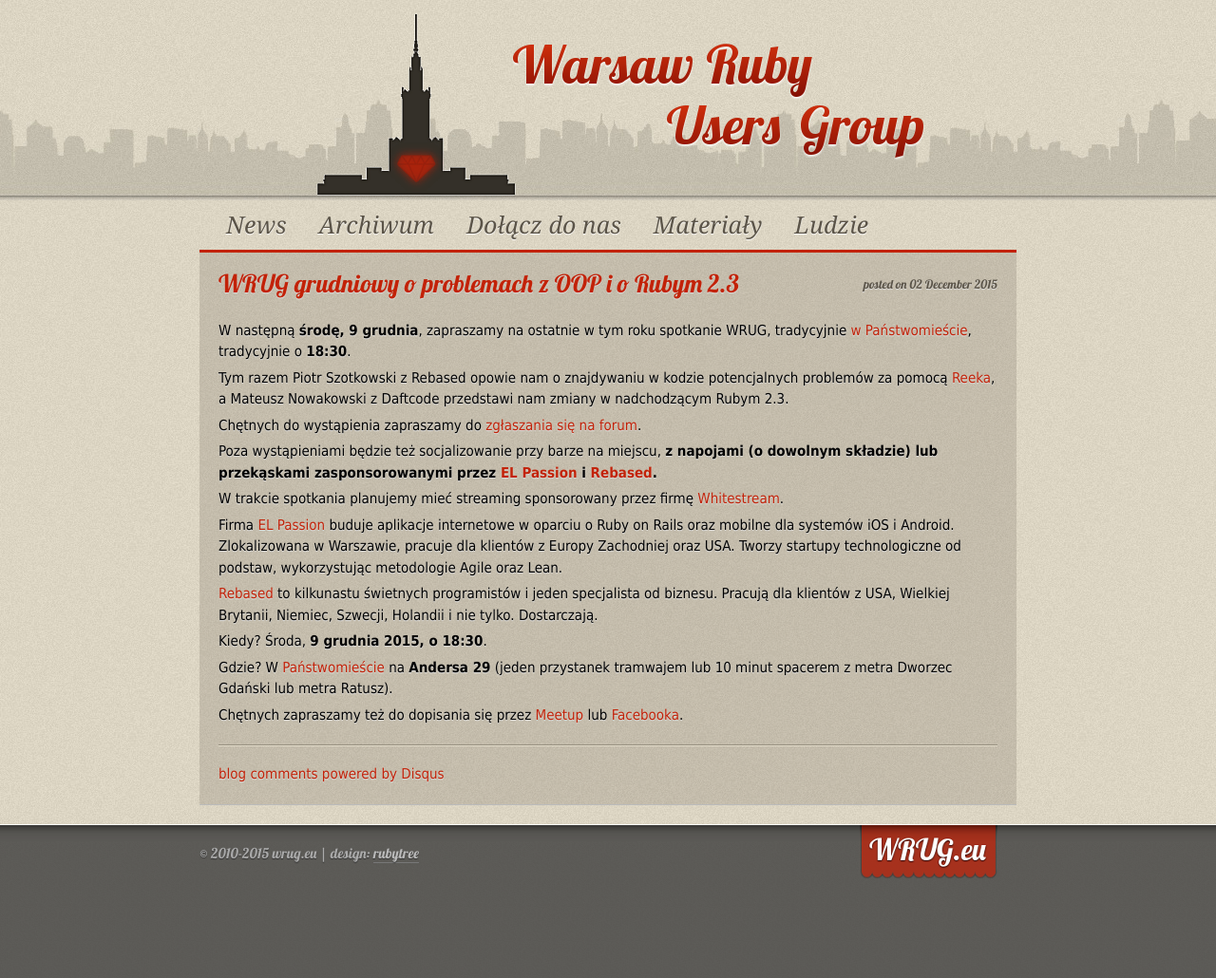
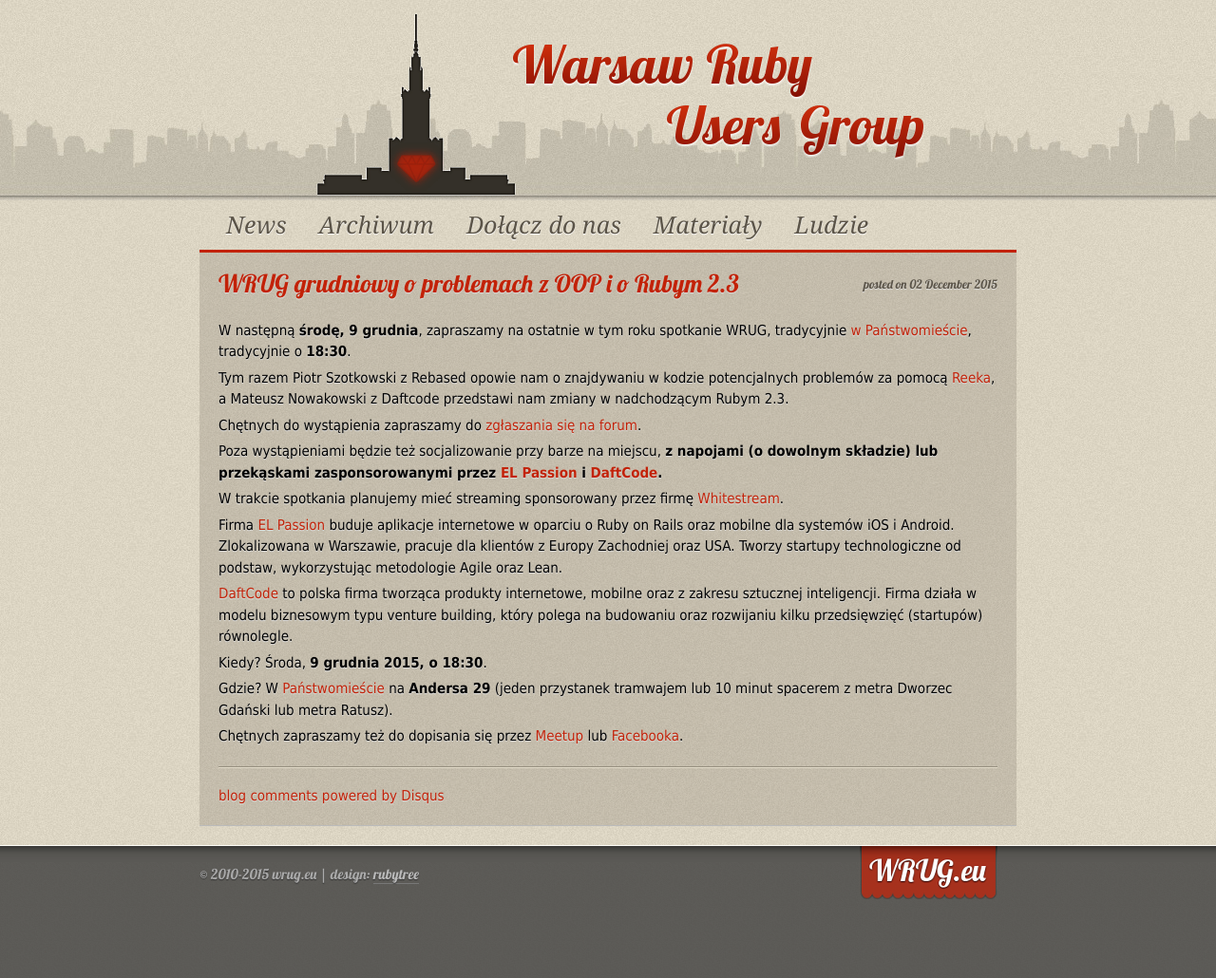
Before and after one commit to wrug/wrug.eu, a Jekyll site: the page built from _posts/2015-12-02-spotkanie-grudniowe.md, in a window 1280 px wide. Shown: the whole page at 95% size. Built offline with Jekyll 4.4.1, drawn with Linux system fonts in a browser that asks for light colours; comment, search, counter and statistics services are not loaded; before the commit the page ends 1008 px from its top, so only the background shows below that.

Commit message:
Daftcode in december instead of Rebased

```diff
--- a/_posts/2015-12-02-spotkanie-grudniowe.md
+++ b/_posts/2015-12-02-spotkanie-grudniowe.md
@@ -18,7 +18,7 @@
 Poza wystąpieniami będzie też socjalizowanie przy barze na
 miejscu, **z napojami (o dowolnym składzie) lub przekąskami
 zasponsorowanymi przez [EL Passion](http://www.elpassion.com)
-i [Rebased](http://rebased.pl).**
+i [DaftCode](http://daftcode.pl).**
 
 W trakcie spotkania planujemy mieć streaming sponsorowany
 przez firmę [Whitestream](http://whitestream.pl/wrug/).
@@ -29,9 +29,11 @@
 z Europy Zachodniej oraz USA. Tworzy startupy technologiczne od
 podstaw, wykorzystując metodologie Agile oraz Lean.
 
-[Rebased](http://rebased.pl) to kilkunastu świetnych programistów
-i jeden specjalista od biznesu. Pracują dla klientów z USA, Wielkiej
-Brytanii, Niemiec, Szwecji, Holandii i nie tylko. Dostarczają.
+[DaftCode](http://daftcode.pl) to polska firma tworząca produkty
+internetowe, mobilne oraz z zakresu sztucznej inteligencji.
+Firma działa w modelu biznesowym typu venture building, który
+polega na budowaniu oraz rozwijaniu kilku przedsięwzięć
+(startupów) równolegle.
 
 Kiedy? Środa, **9 grudnia 2015, o 18:30**.
 
```
